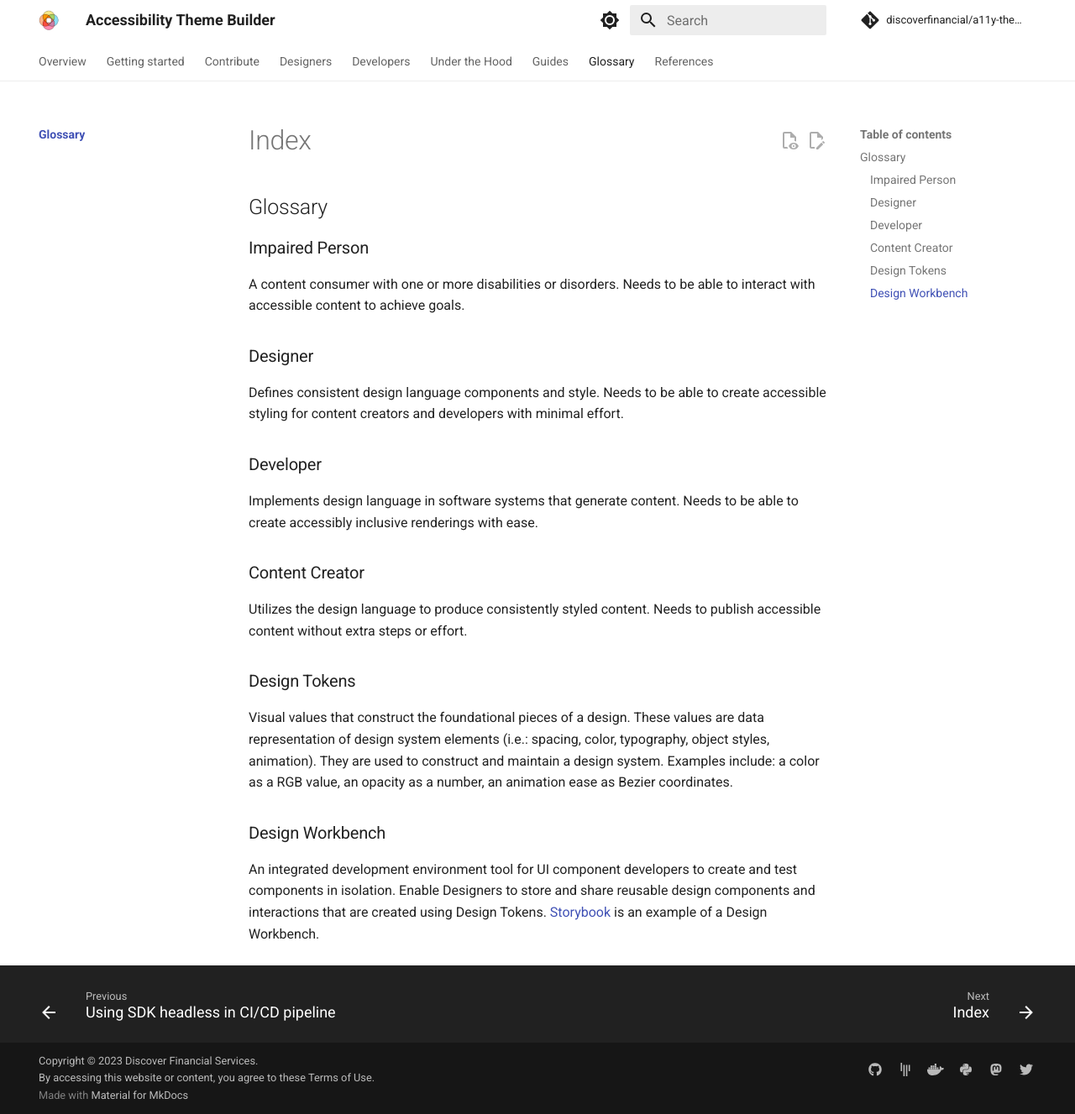
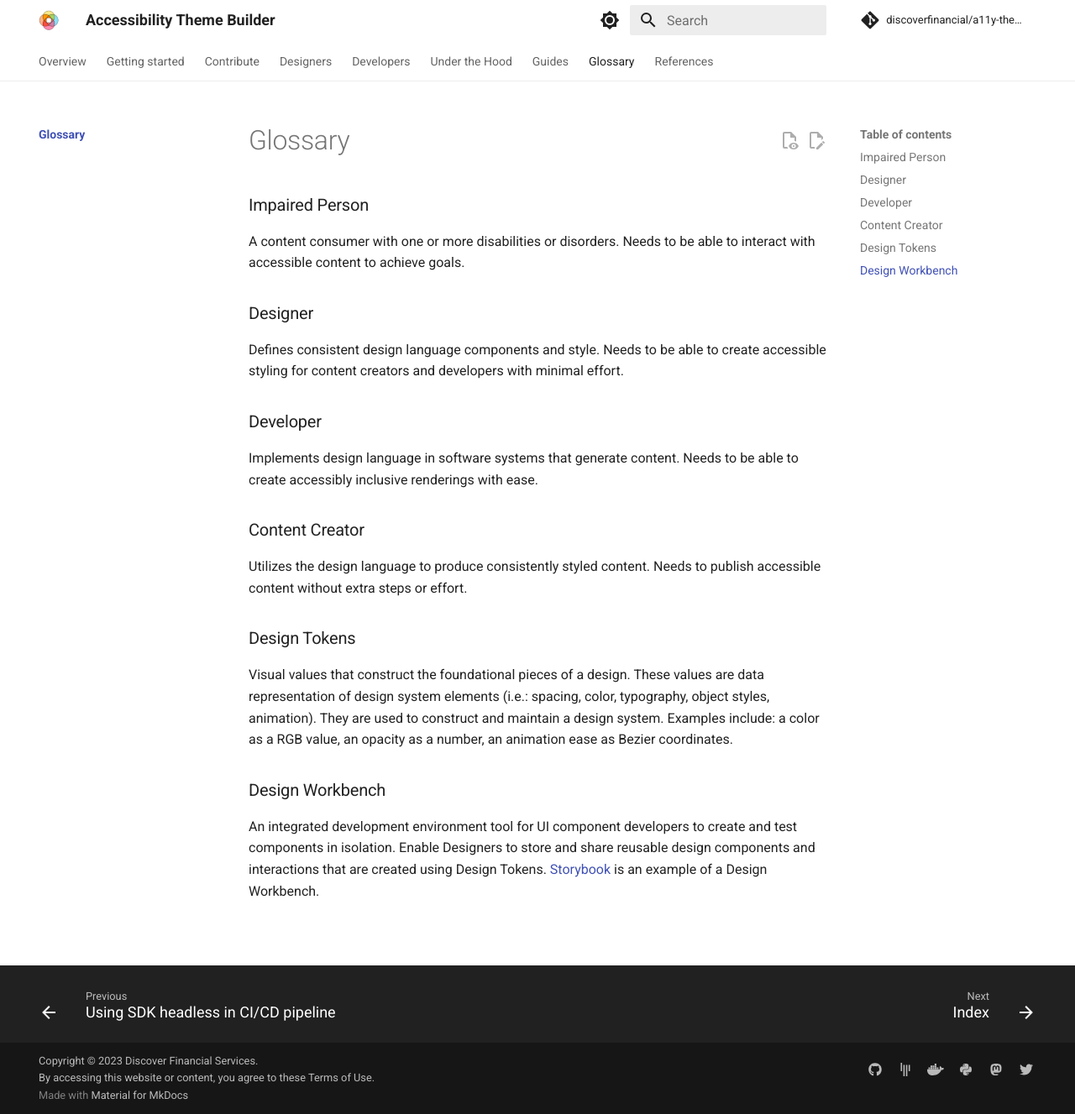
Before and after one commit to finos/a11y-theme-builder, an MkDocs documentation site: the page built from docs/glossary/index.md, in a window 1280 px wide and 1327 px high. Shown: the whole window at 84% size. Built offline with MkDocs 1.6.1 and Material for MkDocs 9.7.7, drawn with Linux system fonts in a browser that asks for light colours; comment, search, counter and statistics services are not loaded.

Commit message:
Update index.md
Signed-off-by: Dan Gisolfi <vinomaster@users.noreply.github.com>

```diff
--- a/docs/glossary/index.md
+++ b/docs/glossary/index.md
@@ -1,4 +1,4 @@
-##  Glossary
+#  Glossary
 
 ### Impaired Person
 A content consumer with one or more disabilities or disorders. Needs to be able to interact with accessible content to achieve goals.
```
